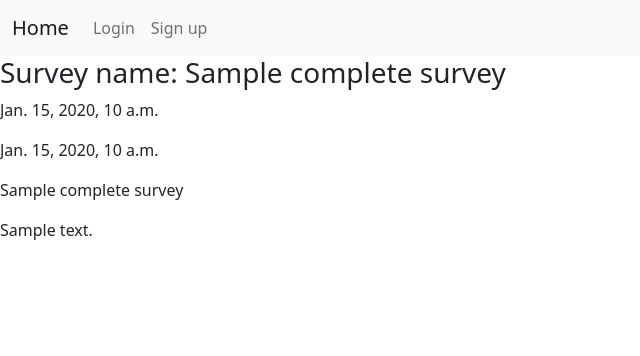
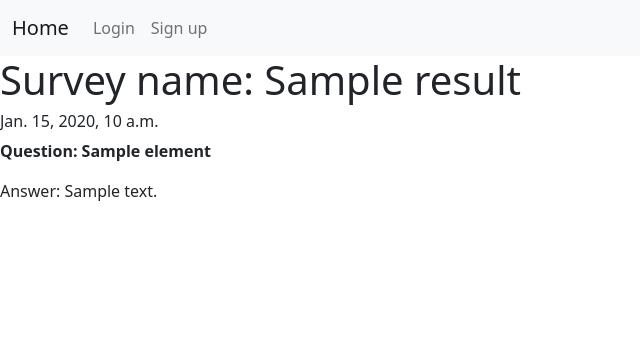
Before and after one commit to larkes00/surveys, a Django app: template surveys/templates/surveys/complete_survey.html in a window 1280 px wide. Shown: the top 356 px of the page, without its empty margins (0-640 px from the left). Run offline with Django 3.2, Linux system fonts and the light colour scheme; the template is opened without the code that fills it: most values are stand-ins (such as "Sample title", 1, 10 or a date in 2020).

Commit message:
Displaying multiple answers to a question

```diff
--- a/surveys/templates/surveys/complete_survey.html
+++ b/surveys/templates/surveys/complete_survey.html
@@ -1,13 +1,19 @@
 {% extends 'surveys/base.html' %}
 
 {% block content %}
-    {% for complete_survey in data.values %}
-        <h3>Survey name: {{ complete_survey.name }}</h3>
-        {% for compl_sur_data in complete_survey.data %}
-            <p>{{ compl_sur_data.completed_at }}</p>
-            <p>{{ compl_sur_data.complete_survey.completed_at }}</p>
-            <p>{{ compl_sur_data.question }}</p>
-            <p>{{ compl_sur_data.answer }}</p>
+    {% for re in result.values %}
+        {% for element in re.data %}
+            {% if forloop.first %}
+                <h1>Survey name: {{ re.name }}</h1>
+                <h6>{{ re.completed_at }}</h6>
+            {% endif %}
+            <p><b>Question: {{ element.question }}</b></p>
+                {% for answer in element.answer %}
+                    <p>Answer: {{ answer }}</p>
+                {% endfor %}
+
         {% endfor %}
+
     {% endfor %}
+
 {% endblock %}
```
Also changed, not shown: surveys/views/complete_survey.py (+74 -6 lines).
